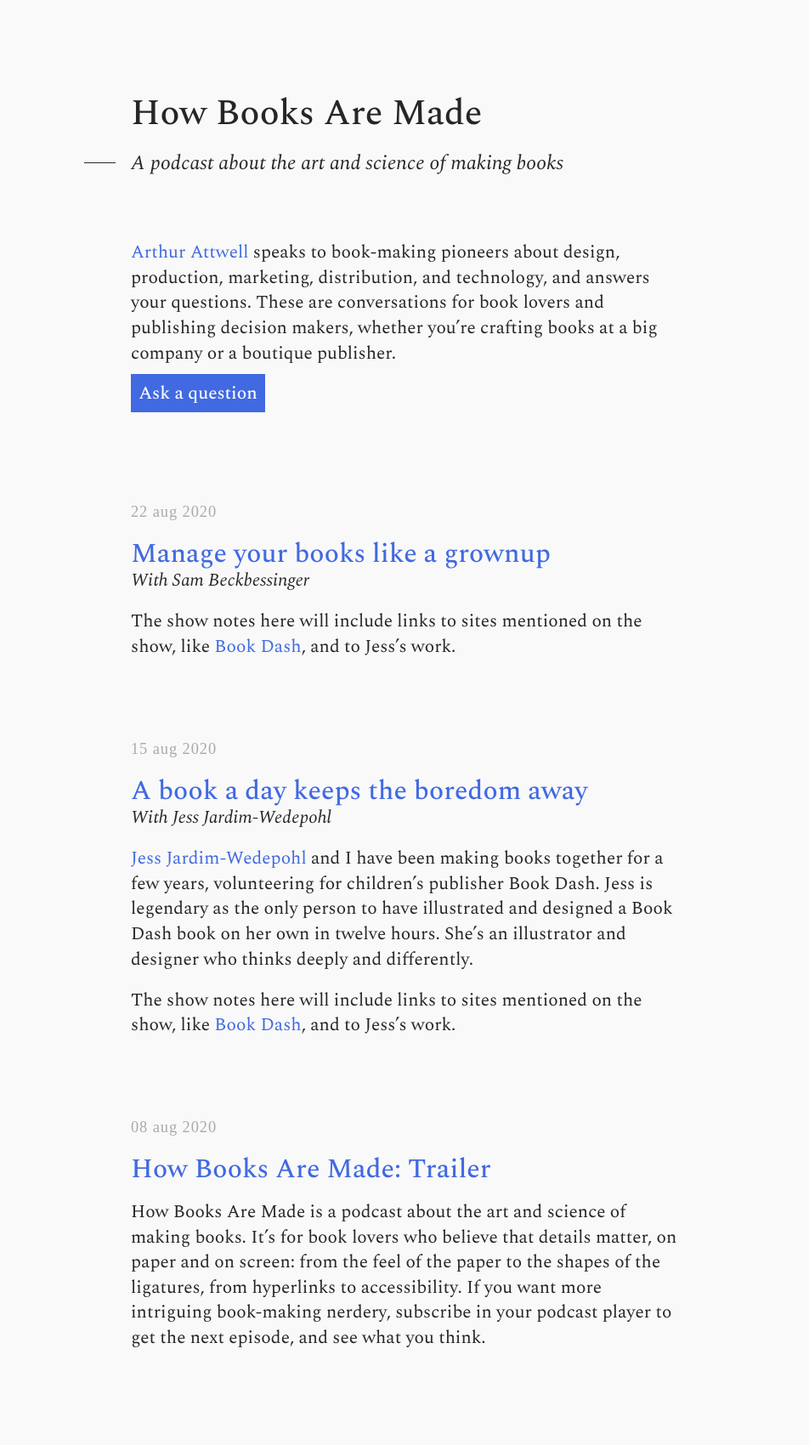
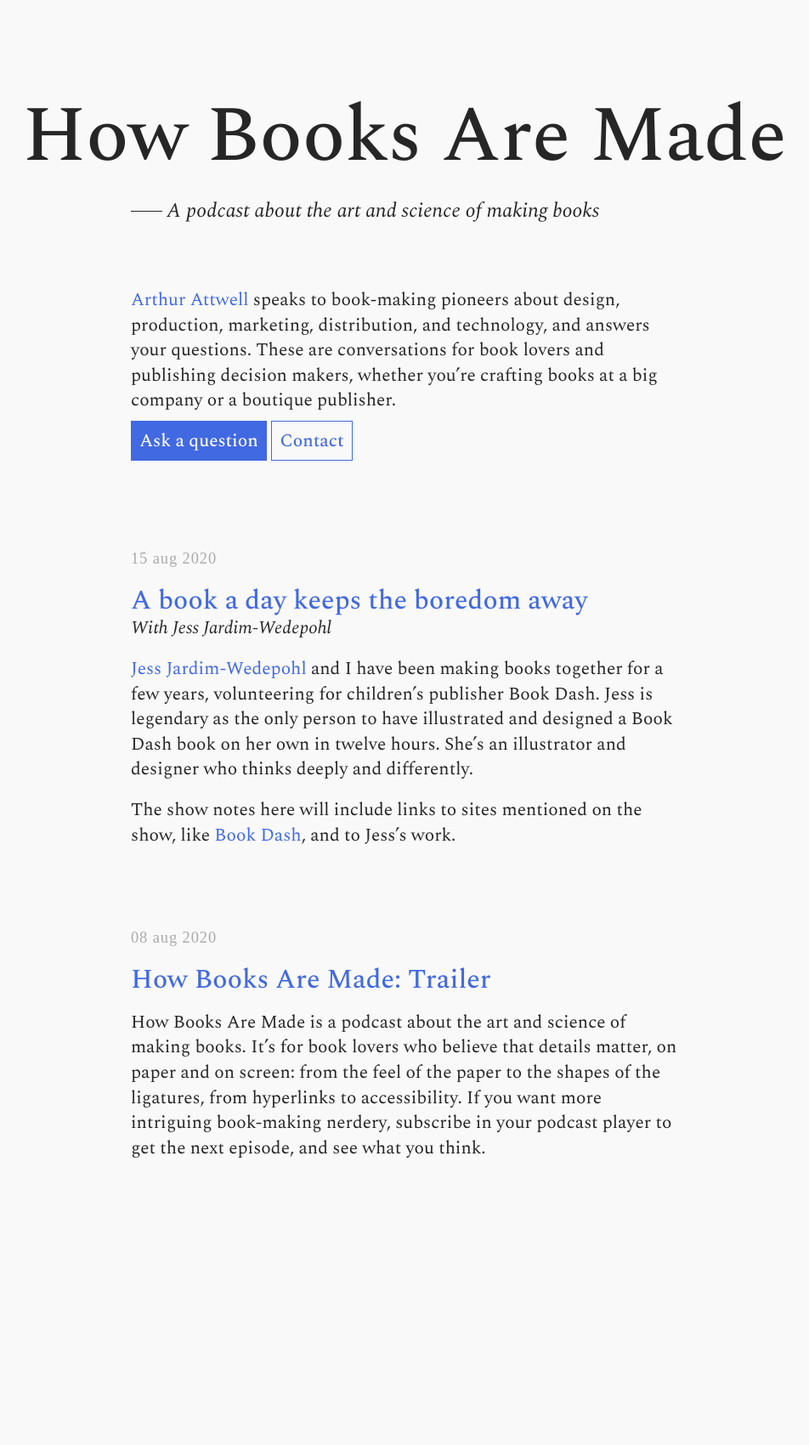
Before and after one commit to electricbookworks/howbooksaremade, a Jekyll site: the page built from index.md, in a window 1280 px wide. Shown: the whole page at 85% size, without its empty margins (164-1116 px from the left). Built offline with Jekyll 4.4.1, drawn with Linux system fonts in a browser that asks for light colours; some web fonts are replaced; after the commit the page ends 1477 px from its top, so only the background shows below that.

Commit message:
Edits and more styles

```diff
--- a/_data/episodes.yml
+++ b/_data/episodes.yml
@@ -17,6 +17,6 @@
   guests:
     - sam-beckbessinger
   description: ""
-  notes: "The show notes here will include links to sites mentioned on the show, like [Book Dash](https://bookdash.org), and to Jess's work."
+  notes: "The show notes here will include links to sites mentioned on the show."
   date: 2020-08-22
-  status: published
+  status: pending
--- a/index.md
+++ b/index.md
@@ -2,14 +2,14 @@
 title: "How Books Are Made"
 ---
 
-# How Books Are Made
+# How Books Are&nbsp;Made
 
 A podcast about the art and science of&nbsp;making&nbsp;books
 {:.tagline}
 
 [Arthur Attwell](https://arthurattwell.com) speaks to book-making pioneers about design, production, marketing, distribution, and technology, and answers your questions. These are conversations for book lovers and publishing decision makers, whether you're crafting books at a big company or a boutique publisher.
 
-
 [Ask a question](https://forms.gle/RkdMEwSaB49LZDN88){:.button}
+[Contact](https://electricbookworks.com/contact){:.button .button-light}
 
 {% include episodes.liquid %}
--- a/web.scss
+++ b/web.scss
@@ -14,9 +14,9 @@ $border-radius: 0.2rem;
 $line-height: 1.4;
 $rule-thickness: 1.3px;
 $input-padding: 0.2rem;
-$break-width-small: 30rem;
-$break-width-medium: 40rem;
-$break-width-large: 60rem;
+$break-width-small: 40rem;
+$break-width-medium: 60rem;
+$break-width-large: 75rem;
 
 // Colours
 $color-text-main: #262626;
@@ -55,12 +55,23 @@ h1, h2, h3, h4, h5, h6 {
     }
 }
 h1 {
+    font-size: 3rem;
     margin: 2rem 0 1rem 0;
 
     @media only screen and (min-width: $break-width-small) {
         margin: 5rem 0 1rem 0;
     }
-	margin-bottom: 1rem;
+    @media only screen and (min-width: $break-width-medium) {
+        font-size: 4rem;
+        position: relative;
+        left: calc((80vw - #{$max-width}) / 2 * -1);
+        right: calc((80vw - #{$max-width}) / 2 * -1);
+        text-align: center;
+        width: 80vw;
+    }
+    @media only screen and (min-width: $break-width-large) {
+        font-size: 5rem;
+    }
 }
 p {
     margin: 0 0 1rem 0;
@@ -98,11 +109,23 @@ form {
 .button {
     padding: 0.4rem 0.5rem 0.3rem 0.5rem;
     background: $color-links;
+    border: $rule-thickness solid $color-links;
     color: white;
     font-weight: 500;
 
     &:hover {
         background: $color-text-main;
+        border-color: $color-text-main;
+    }
+
+    &.button-light {
+        background-color: $color-background;
+        color: $color-links;
+
+        &:hover {
+            background-color: $color-text-main;
+            color: white;
+        }
     }
 }
 
@@ -131,10 +154,10 @@ form {
         border-top: $rule-thickness solid $color-text-main;
         content: "";
         display: inline-block;
-		position: absolute;
+        margin-right: 0.3rem;
+        position: relative;
+        top: -0.3rem;
         width: 2rem;
-		left: -3rem;
-		top: 0.8rem;
     }
 }
 
```
Also changed, not shown: 3 other files. Lines whose indentation alone changed are shown as unchanged.
